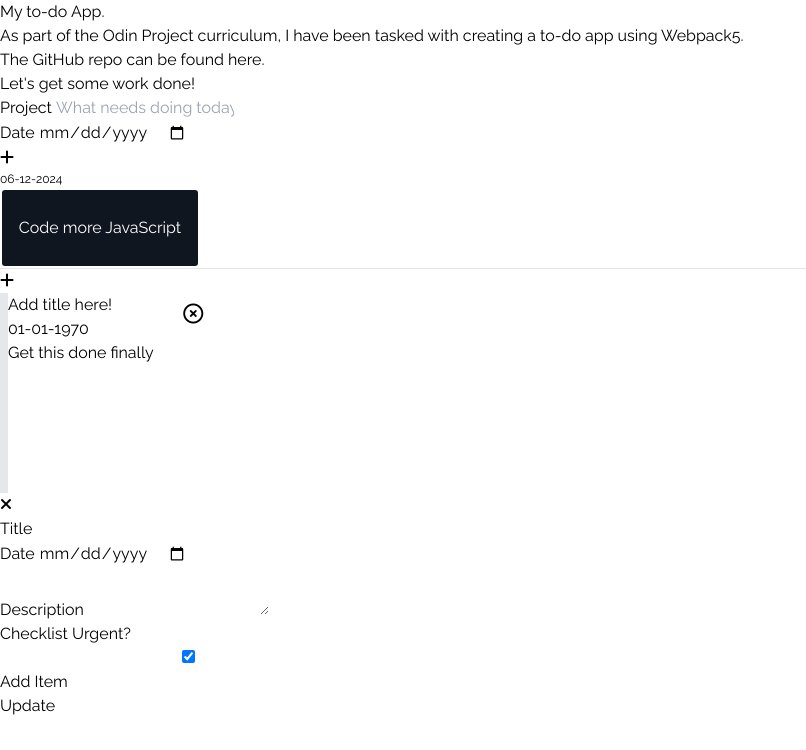
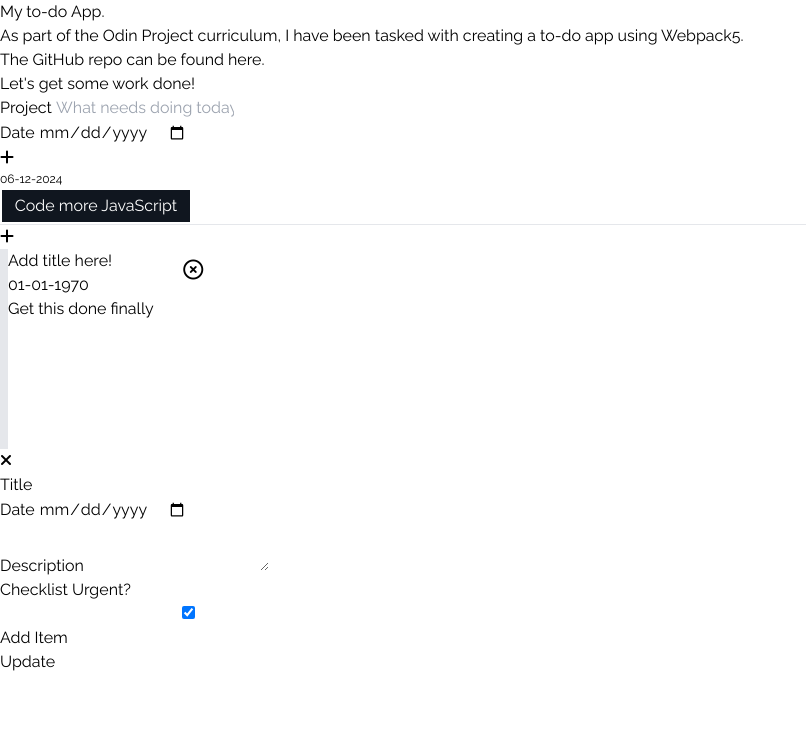
Before and after one commit to Moomins07/project-todo-app-top, a website built with webpack: page src/index.html in a window 1280 px wide. Shown: the whole page, without its empty margins (0-806 px from the left). Built offline with nearby package versions, Linux system fonts and the light colour scheme.

Commit message:
project category buttons now behavig correctly

```diff
--- a/src/css/style.css
+++ b/src/css/style.css
@@ -28,11 +28,19 @@
 }
 
 .project-button {
-  transition: transform 0.3s ease-in-out; /* Define the property and duration */
-  border-radius: 0.2rem;
-  padding: 0.2rem 0.5rem;
-  min-height: 80px;
-  height: 100%;
+  @apply transition-all px-2 py-1 max-h-9 hover:max-h-96 overflow-hidden cursor-pointer w-48;
+  white-space: nowrap; /* Prevent text wrapping */
+  text-overflow: ellipsis; /* Show ellipsis for overflowing text */
+  overflow: hidden; /* Hide overflowing text */
+  max-height: 3rem; /* Initial height to show truncated text */
+  display: block; /* Ensures the button behaves correctly with height changes */
+}
+
+.project-button:hover {
+  @apply overflow-visible; /* Show overflow on hover */
+  max-height: 10rem;
+  transition: max-height 0.1s ease-in-out;
+  white-space: normal; /* Allow text to wrap */
 }
 
 .project-button:hover {
@@ -60,20 +68,6 @@
   white-space: normal; */
 }
 
-.truncate-button {
-  display: -webkit-box !important; /* Display as a WebKit box */
-  -webkit-box-orient: vertical !important; /* Vertical orientation */
-  -webkit-line-clamp: 1 !important; /* Limit to 2 lines */
-  overflow: hidden; /* Hide overflow */
-  text-overflow: ellipsis; /* Ellipsis for overflow text */
-  white-space: normal; /* Allow wrapping */
-  width: 200px; /* Set a fixed width */
-  padding: 10px; /* Optional padding */
-  border-radius: 5px; /* Optional border radius */
-  cursor: pointer; /* Pointer cursor for button */
-  word-wrap: break-word; /* Ensure words break properly */
-}
-
 #checklistItems > li {
   cursor: pointer !important;
 }
--- a/src/ui.js
+++ b/src/ui.js
@@ -77,7 +77,7 @@ function _renderProjectNamesToDOM() {
         h6.classList.add('project-date', 'pl-2')
         h6.innerHTML = formatDate(project.date)
         div.classList.add('mb-5')
-        button.classList.add('project-button', 'text-xl', 'todo-list', 'truncate-button')
+        button.classList.add('project-button', 'text-xl')
 
         button.setAttribute('data-id', project.id)
         button.setAttribute('data-index', index)
```
